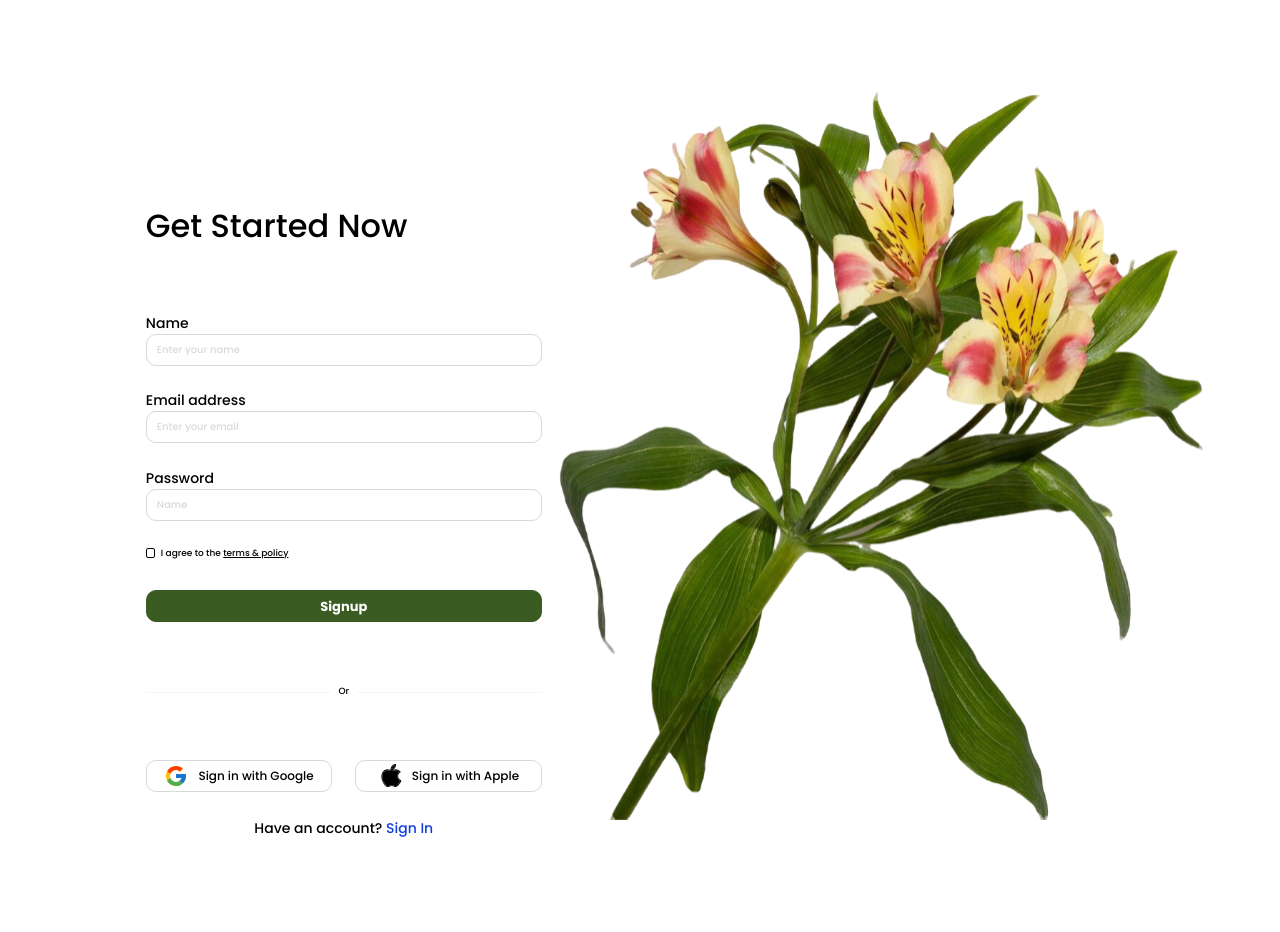
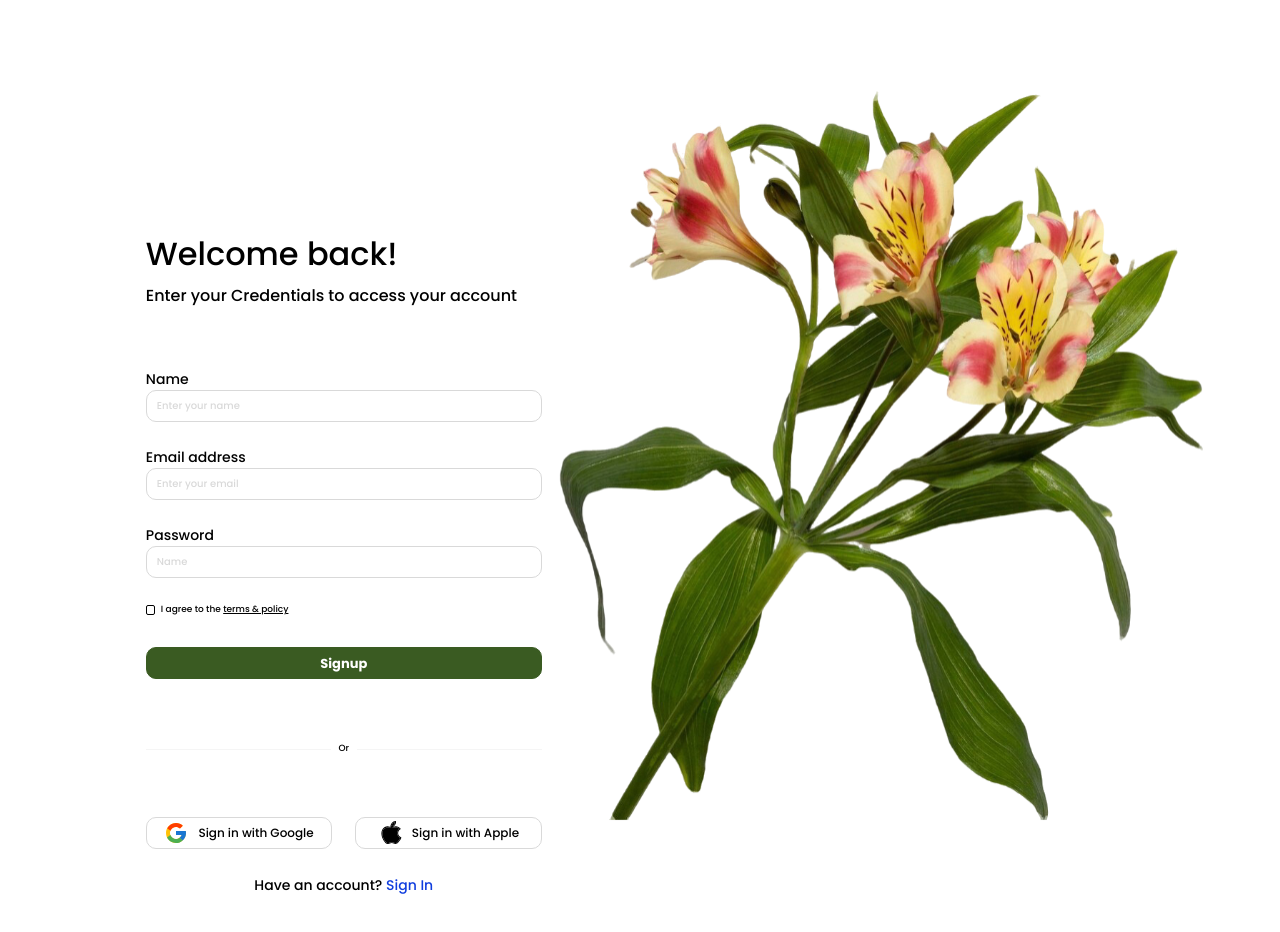
Before and after one commit to rimerGAB/appdev1-final-practical-exam, a React (Vite) app: page / in a window 1280 px wide. Shown: the top 932 px of the page. Built offline with nearby package versions, Linux system fonts and the light colour scheme.

Commit message:
Update Login page title

```diff
--- a/src/App.jsx
+++ b/src/App.jsx
@@ -1,5 +1,5 @@
-import SignUp from './components/SignUp'
+import Login from './components/Login'
 
 export default function App() {
-  return <SignUp />
+  return <Login />
 }
--- a/src/components/Login.jsx
+++ b/src/components/Login.jsx
@@ -6,9 +6,10 @@ import styles from './Login.module.css'
 export default function Login() {
   return (
     <main className={styles.page}>
-      <section className={styles.left} aria-label="Sign up">
+      <section className={styles.left} aria-label="Login">
         <div className={styles.content}>
-          <h1 className={styles.title}>Get Started Now</h1>
+          <h1 className={styles.title}>Welcome back!</h1>
+          <p className={styles.subtitle}>Enter your Credentials to access your account</p>
           <form className={styles.form} onSubmit={(event) => event.preventDefault()}>
             <div className={styles.field}>
               <label htmlFor="signup-name">Name</label>
--- a/src/components/Login.module.css
+++ b/src/components/Login.module.css
@@ -9,13 +9,14 @@
 }
 
 .left {
-  padding-top: 202px;
+  padding-top: 230px;
   padding-left: clamp(32px, 11.39323vw, 175px);
 }
 
 .content { width: 404px; max-width: 100%; }
 .title { margin: 0; font-size: 32px; font-weight: 500; line-height: 48px; }
-.form { margin-top: 62.53px; display: flex; flex-direction: column; gap: 19.7px; }
+.subtitle { margin: 5.1px 0 0; font-size: 16px; font-weight: 500; line-height: 26.55px; }
+.form { margin-top: 59.74px; display: flex; flex-direction: column; gap: 19.7px; }
 
 .field { display: flex; flex-direction: column; min-height: 58px; font-size: 14px; line-height: 21px; }
 .input { width: 100%; height: 32px; padding: 0 10px; border: 1px solid #d9d9d9; border-radius: 10px; background: #fff; color: #000; font-size: 10px; font-weight: 500; line-height: 15px; }
```
Also changed, not shown: gabaleo-login-title.png (added).
